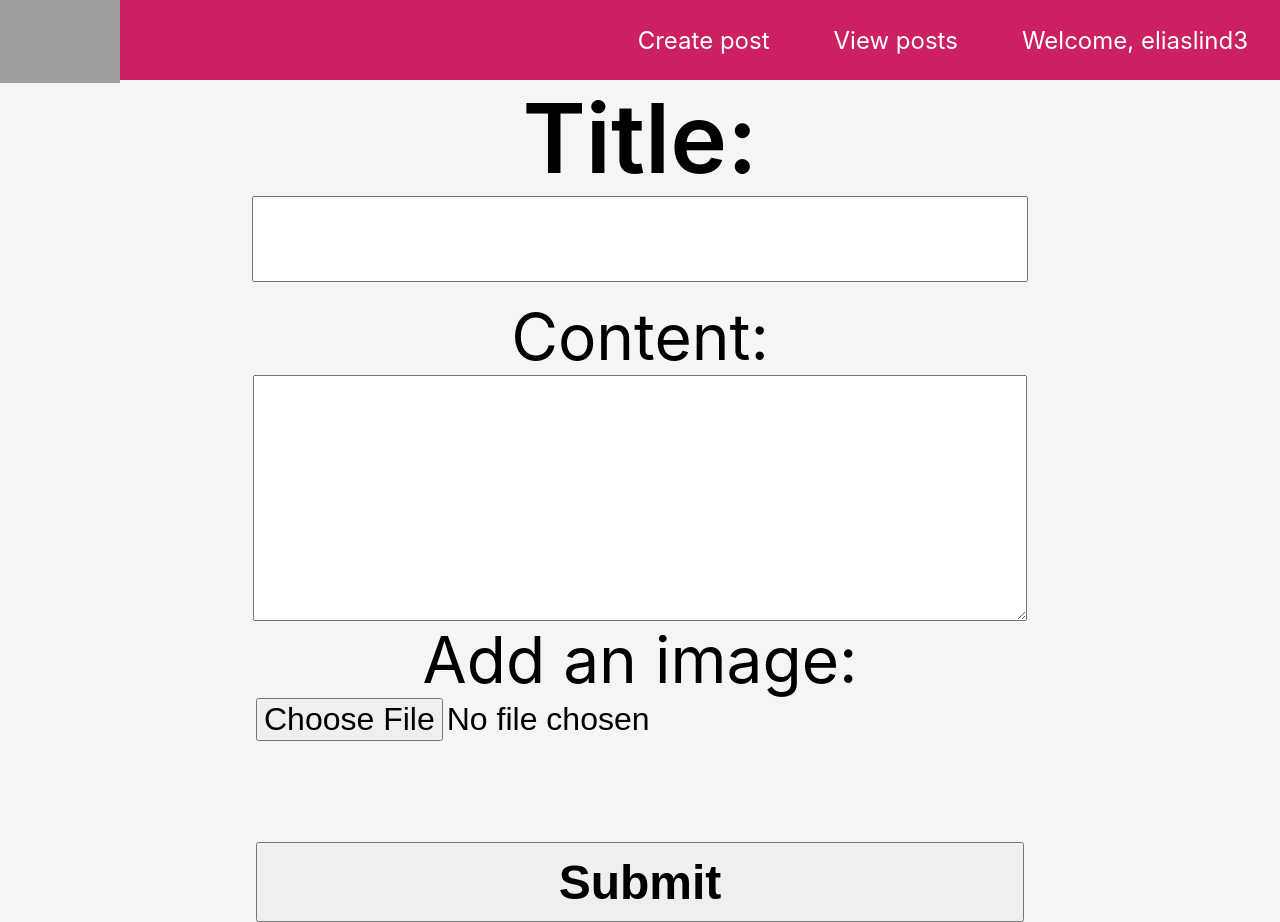
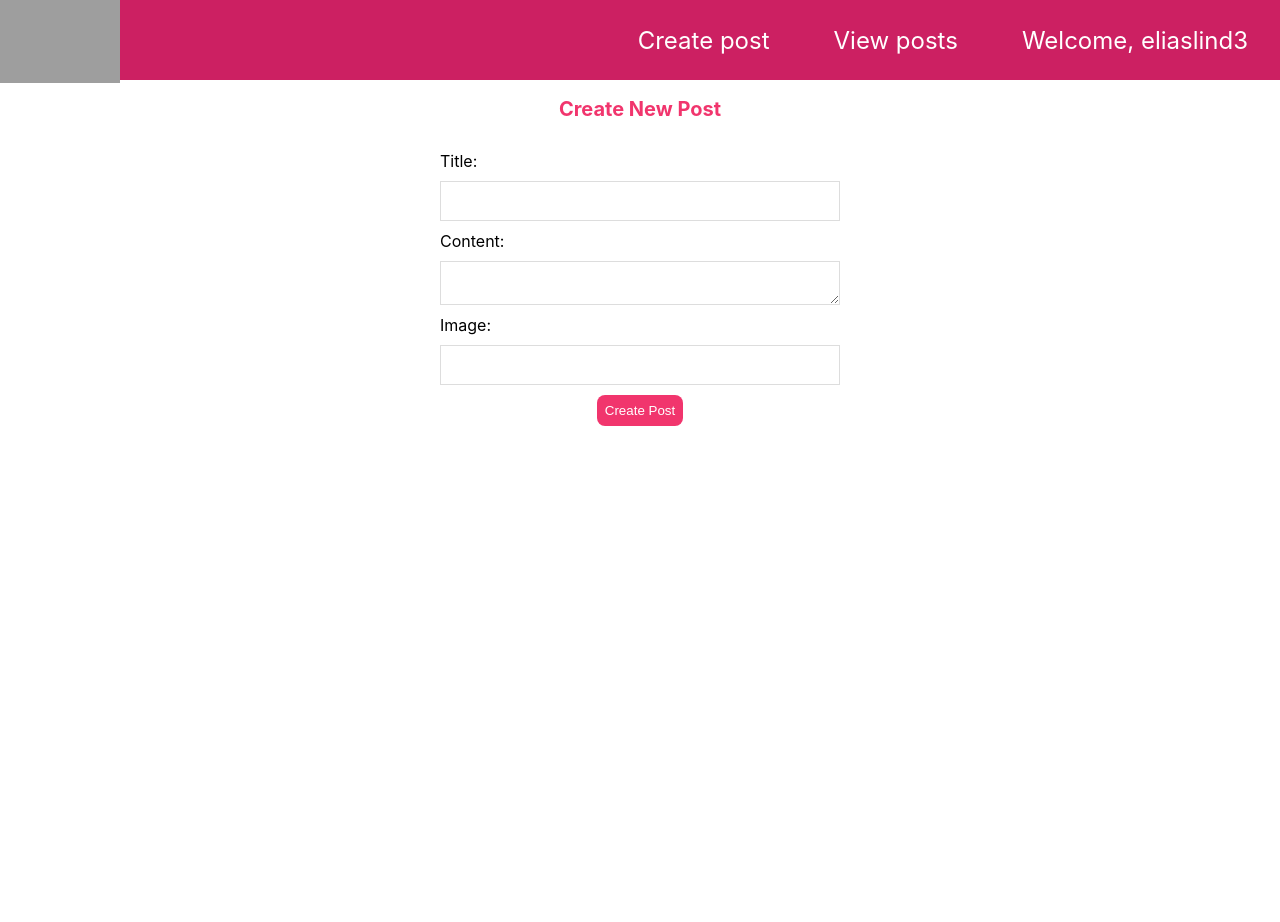
Before and after one commit to EL132/CSCI-4300, a React (Create React App) app in the folder final-project-client/: page /createPost in a window 1280 px wide. After the commit the page ends 800 px from the top, so only its background shows below. Built offline with nearby package versions, Linux system fonts and the light colour scheme; grey boxes are pictures that could not be loaded.

Commit message:
Create Edit Delete
added create edit and delete capabilities

reworked create post and edit post components to forms to make it eaiser

```diff
--- a/final-project-client/src/Components/CreatePost.css
+++ b/final-project-client/src/Components/CreatePost.css
@@ -1,3 +1,36 @@
+.create {
+    max-width: 400px;
+    margin: 0 auto;
+    text-align: center;
+  }
+  .label {
+    text-align: left;
+    display: block;
+  }
+  .h2 {
+    font-size: 20px;
+    color: #f1356d;
+    margin-bottom: 30px;
+  }
+  .input, .textarea, .select {
+    width: 100%;
+    padding: 6px 10px;
+    margin: 10px 0;
+    border: 1px solid #ddd;
+    box-sizing: border-box;
+    display: block;
+  }
+  .button {
+    background: #f1356d;
+    color: #fff;
+    border: 0;
+    padding: 8px;
+    border-radius: 8px;
+    cursor: pointer;
+  }
+
+
+/*
 .create-post-body {
     display: flex;
     flex-direction: column;
@@ -43,3 +76,5 @@
     font-weight: 600;
     margin-top: 4rem;
 }
+
+*/
--- a/final-project-client/src/Components/CreatePost.js
+++ b/final-project-client/src/Components/CreatePost.js
@@ -1,8 +1,68 @@
-import './CreatePost.css'
+import './CreatePost.css';
+import { useState } from 'react';
+import axios from 'axios';
 
 function CreatePost() {
+    const [title, setTitle] = useState('');
+    const [content, setContent] = useState('');
+    const [image, setImage] = useState('');
+    //need to get current user
+    const [author, setAuthor] = useState('Need to get current user');
+
+    function submitHandler() {
+        const post = {
+            title: title,
+            author: author,
+            description: content,
+            image: image
+        }
+
+        axios.post('http://localhost:3000/api/posts', post)
+        .then(res => console.log(res.data));
+
+        setTitle('');
+        setContent('');
+        setImage('');
+        setAuthor('');
+    }
+
     return (
-        <div class="create-post-body">
+        <div className='create'>
+            <h2 className='h2'>Create New Post</h2>
+            <form onSubmit={submitHandler}>
+                <label className='label'>Title: </label>
+                <input
+                className='input'
+                type="text"
+                required
+                value={title}
+                onChange={(e) => setTitle(e.target.value)}
+                />
+                <label className='label'>Content: </label>
+                <textarea
+                className='textarea'
+                required
+                type="text"
+                value={content}
+                onChange={(e) => setContent(e.target.value)}
+                />
+                <label className='label'>Image: </label>
+                <input
+                className='input'
+                type="text"
+                value={image}
+                onChange={(e) => setImage(e.target.value)}
+                />
+                <button className='button'>Create Post</button>
+            </form>
+        </div>
+    );
+}
+
+export default CreatePost;
+
+/*
+<div class="create-post-body">
             <div class="create-post-title">
                 Title:
                 <input type="text" class="create-post-input"></input>
@@ -17,7 +77,4 @@ function CreatePost() {
             </div>
             <button class="create-post-button">Submit</button>
         </div>
-    );
-}
-
-export default CreatePost;
+        */
--- a/final-project-client/src/Components/Editpost.css
+++ b/final-project-client/src/Components/Editpost.css
@@ -1,3 +1,36 @@
+.create {
+    max-width: 400px;
+    margin: 0 auto;
+    text-align: center;
+  }
+  .label {
+    text-align: left;
+    display: block;
+  }
+  .h2 {
+    font-size: 20px;
+    color: #f1356d;
+    margin-bottom: 30px;
+  }
+  .input, .textarea, .select {
+    width: 100%;
+    padding: 6px 10px;
+    margin: 10px 0;
+    border: 1px solid #ddd;
+    box-sizing: border-box;
+    display: block;
+  }
+  .button {
+    background: #f1356d;
+    color: #fff;
+    border: 0;
+    padding: 8px;
+    border-radius: 8px;
+    cursor: pointer;
+  }
+
+
+/*
 .edit-post-body {
     height: 60vh;
     width: 50vw;
@@ -24,3 +57,4 @@
     padding: 0.5rem 1rem;
     margin: 5vh 20vw;
 }
+*/
--- a/final-project-client/src/Components/Editpost.js
+++ b/final-project-client/src/Components/Editpost.js
@@ -1,30 +1,78 @@
 import './Editpost.css'
 import { useLocation } from "react-router-dom";
+import { useState } from 'react';
+import axios from 'axios';
 
 function Viewpost() {
     const location = useLocation();
     const data = location.state?.data;
 
-    const titlePlaceholder = data.title;
-    const contentPlaceholder = data.content;
+    const [title, setTitle] = useState(data.title);
+    const [content, setContent] = useState(data.content);
+    const [image, setImage] = useState(data.image);
 
     const updatePost = () => {
         // authenticate the user's input by making sure the input and textarea inputs aren't blank, and then update post
+        const post = {
+            title: title,
+            description: content,
+            image: image
+        }
+
+        axios.put(`http://localhost:3000/api/posts/${data.id}`, post)
+        .then(res => console.log(res.data));
+
+        //setTitle('');
+        //setContent('');
+        //setImage('');
         alert('Post updated!');
         window.location.href = '/';
+        // for some reason it redirects to a non-existent page
     }
 
     return (
-        <div class="edit-post-body">
+        <div className='create'>
+            <h2 className='h2'>Edit Post</h2>
+            <form onSubmit={updatePost}>
+                <label className='label'>Title: </label>
+                <input
+                className='input'
+                type="text"
+                required
+                value={title}
+                onChange={(e) => setTitle(e.target.value)}
+                />
+                <label className='label'>Content: </label>
+                <textarea
+                className='textarea'
+                required
+                type="text"
+                value={content}
+                onChange={(e) => setContent(e.target.value)}
+                />
+                <label className='label'>Image: </label>
+                <input
+                className='input'
+                type="text"
+                value={image}
+                onChange={(e) => setImage(e.target.value)}
+                />
+                <button className='button'>Edit Post</button>
+            </form>
+        </div>
+    )
+}
+
+export default Viewpost;
+
+/*
+<div class="edit-post-body">
             <h1 class="edit-post-header">
                 <input type="text" placeholder={titlePlaceholder}></input>
             </h1>
             <br></br>
             <textarea class="edit-post-textarea" placeholder={contentPlaceholder}></textarea>
-            <img class='jaguar' src='https://cdn.britannica.com/20/77420-050-26F48228/Jaguar.jpg' alt='jaguar'></img>
+            <img class='jaguar' src={imagePlaceholder} alt={titlePlaceholder}></img>
             <button onClick={updatePost} class="edit-post-button">Save changes</button>
         </div>
-    )
-}
-
-export default Viewpost;
+*/
--- a/final-project-client/src/Components/PostDiscoveryPage.js
+++ b/final-project-client/src/Components/PostDiscoveryPage.js
@@ -57,7 +57,7 @@ function PostDiscoveryPage () {
                 }
                 {
                 data.map(data => {
-                        return <PostCard title={data.title} author={data.author} content={data.description} image={data.image} />
+                        return <PostCard title={data.title} author={data.author} content={data.description} image={data.image} id={data._id} />
                     })}
 
 
--- a/final-project-client/src/Components/Viewpost.js
+++ b/final-project-client/src/Components/Viewpost.js
@@ -4,23 +4,32 @@ import './Viewpost.css'
 import { useLocation } from "react-router-dom";
 import { Link } from "react-router-dom";
 import { isLoggedIn } from "../globals";
+import axios from "axios";
 
 
 function Viewpost(props) {
     const location = useLocation();
     const data = location.state?.data;
 
+    function deleteHandler(id) {
+        const del = 'http://localhost:3000/api/posts/' + id;
+        axios.delete(del)
+        .then(res => console.log(res.data));
+    }
+
     if (isLoggedIn()) {
         const promptUser = () => {
             let answer = window.confirm('Are you sure you want to delete this post?');
             if (answer) {
-                // delete post
+                deleteHandler(data.id);
                 window.location.href = '/';
             }
         }
         const post = {
             title: data.title,
-            content: data.content
+            content: data.content,
+            id: data.id,
+            image: data.image
         }
 
         return (
--- a/final-project-client/src/Components/ui-components/PostCard.js
+++ b/final-project-client/src/Components/ui-components/PostCard.js
@@ -8,7 +8,9 @@ function PostCard (props) {
     // we will use the description to pass it in as a prop for an individual event page component
     const [post] = useState({
         title: props.title,
-        content: props.content
+        content: props.content,
+        image: props.image,
+        id: props.id
     });
 
     return (
```
